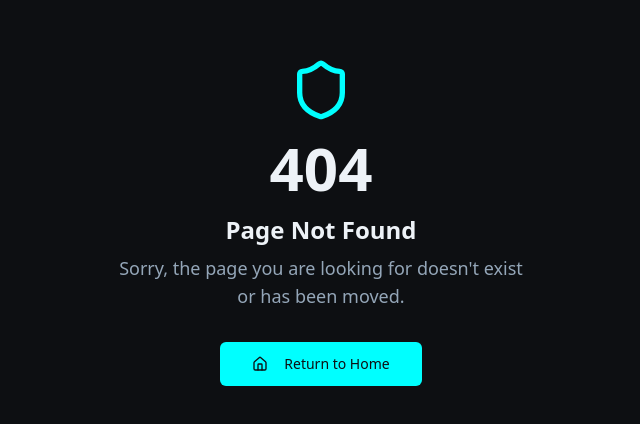
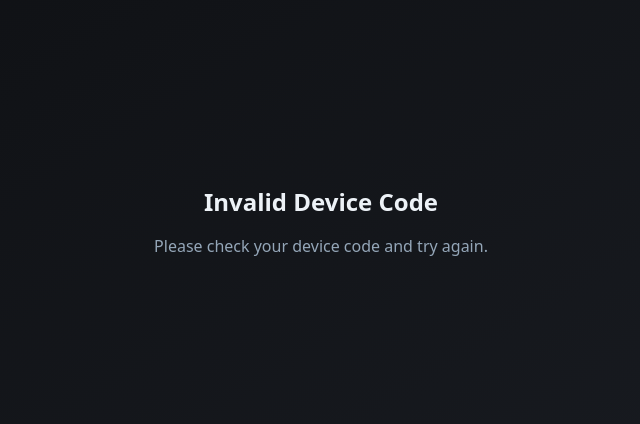
Before and after one commit to jonnyweareone/game-guardian, a React (Vite) app: page /activate in a window 1280 px wide. Before the commit this address had no page. Shown: the part 178-602 px from the top of the page, without its empty margins (319-959 px from the left). Built offline with nearby package versions, Linux system fonts and the light colour scheme.

Commit message:
Fix activate route
Implement plan to fix activate route by adding an alias in App.tsx. This ensures that both /activate and /device-activation URLs correctly point to the DeviceActivation component.

```diff
--- a/src/App.tsx
+++ b/src/App.tsx
@@ -104,6 +104,7 @@ function App() {
               <Route path="/homework" element={<HomeworkHelper />} />
               <Route path="/code-share" element={<CodeShare />} />
               <Route path="/device-activation" element={<DeviceActivation />} />
+              <Route path="/activate" element={<DeviceActivation />} />
               <Route path="/activation-complete" element={<ActivationComplete />} />
 
               {/* Livestream routes - public front page, private speaker pages */}
```
